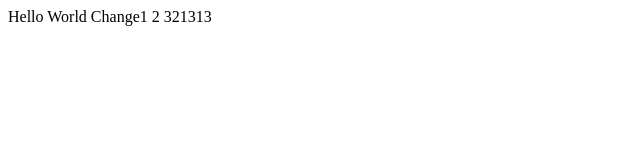
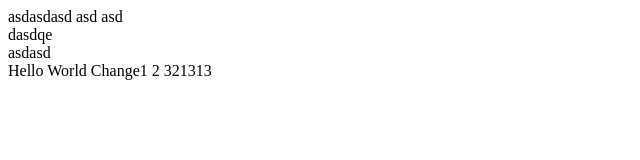
Before and after one commit to Rasul1996/MyHtml, a plain HTML site: page index.html in a window 1280 px wide. Shown: the whole page, without its empty margins (0-640 px from the left). Drawn offline with Linux system fonts and the light colour scheme.

Commit message:
header update

```diff
--- a/index.html
+++ b/index.html
@@ -6,6 +6,12 @@
     <title>Document</title>
 </head>
 <body>
+    <header>asdasdasd
+        asd
+        asd
+        <aside>dasdqe</aside>
+        asdasd
+    </header>
     Hello World
     Change1 2 321313
 </body>
```
